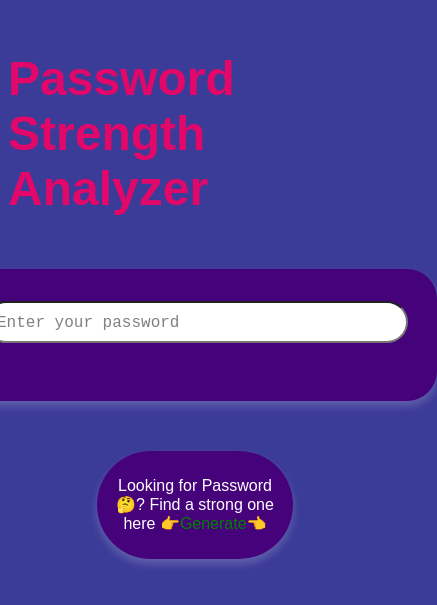
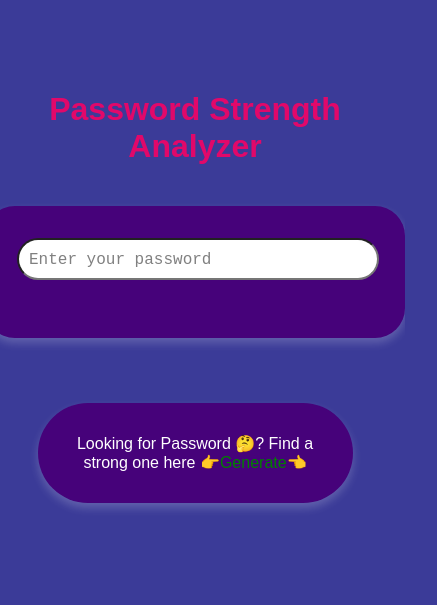
Before and after one commit to anubhav-7z/Password-Strength-Analyzer-and-Auto-Suggester, a plain HTML site: page index.html in a window 390 px wide. Shown: the part 125-730 px from the top of the page, 437 px wide, since content can reach past the window. Drawn offline with Linux system fonts and the light colour scheme; a web font is replaced by a local one.

Commit message:
Fixed UI scaling problems on smartphones

```diff
--- a/index.html
+++ b/index.html
@@ -3,6 +3,7 @@
 <head>
   <meta charset="UTF-8">
   <title>Password Strength Analyzer</title>
+  <meta name="viewport" content="width=device-width, initial-scale=1.0">
   <link rel="stylesheet" href="style.css">
 </head>
 <body>
--- a/style.css
+++ b/style.css
@@ -11,15 +11,19 @@ body {
   justify-content: center;
   align-items: center;
   height: 100vh;
+  margin: 0;
+  padding: 20px;
+  box-sizing: border-box;
 }
 
 #header {
   margin-top: 0;
   padding-top: 0;
   padding-bottom: 20px;
-  font-size: 48px;
+  font-size: clamp(2rem, 5vw, 48px);
   font-weight: bold;
   color: #e1086a;
+  text-align: center;
 }
 
 .container {
@@ -27,16 +31,27 @@ body {
   padding: 2rem;
   border-radius: 30px;
   width: 420px;
+  box-sizing: border-box;
   box-shadow: 0px 5px 10px rgba(255, 255, 255, 0.2)!important;
 }
 
 .generator{
   background: #46027a;
-  padding: 10px;
+  padding: 15px 20px;
   border-radius: 100px;
-  width: 45vw;
+  width: 420px;
+  max-width: 90%;
   text-align: center;
+  box-sizing: border-box;
   box-shadow: 0px 5px 10px rgba(255, 255, 255, 0.2)!important;
+  margin-top: 15px;
+}
+
+@media (min-width: 768px) {
+  .generator {
+    width: 47vw;
+    max-width: 650px;
+  }
 }
 
 input {
```
Also changed, not shown: Password Generator/generator.html (+1 -1 lines).
